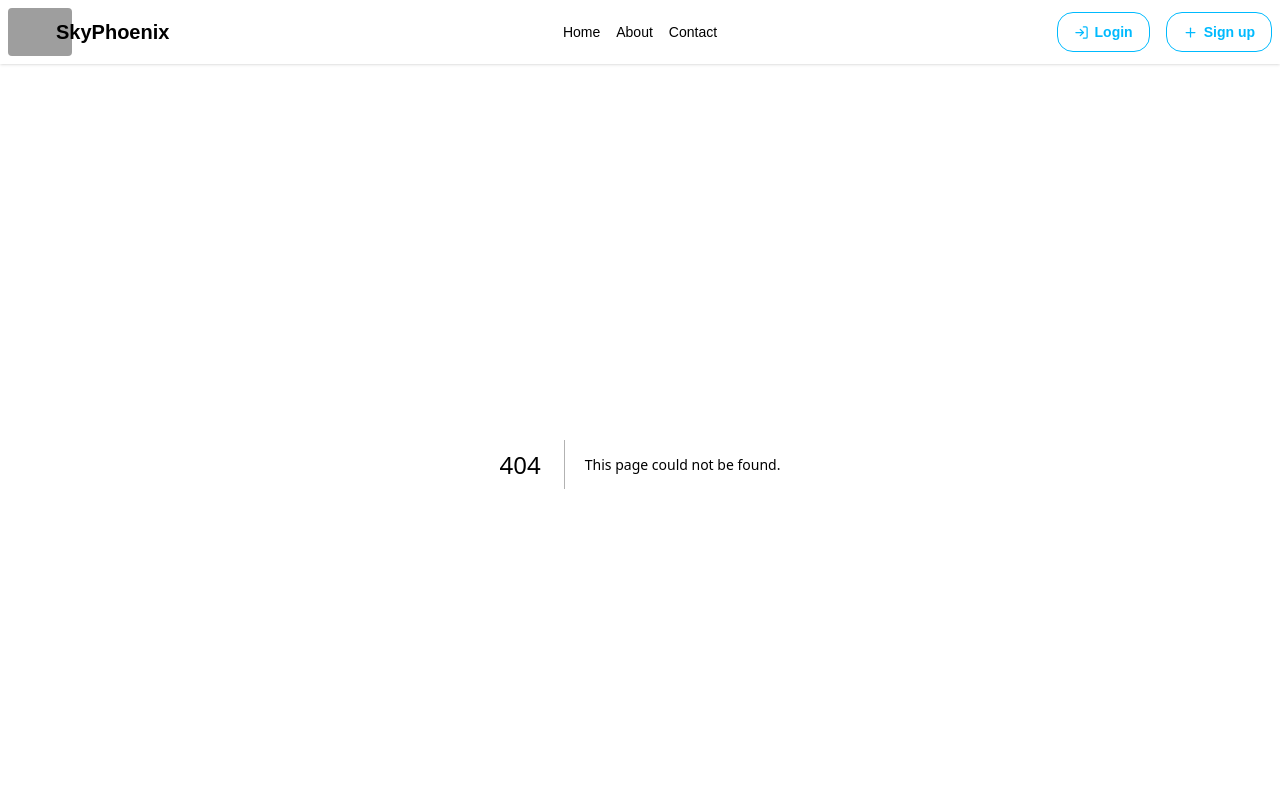
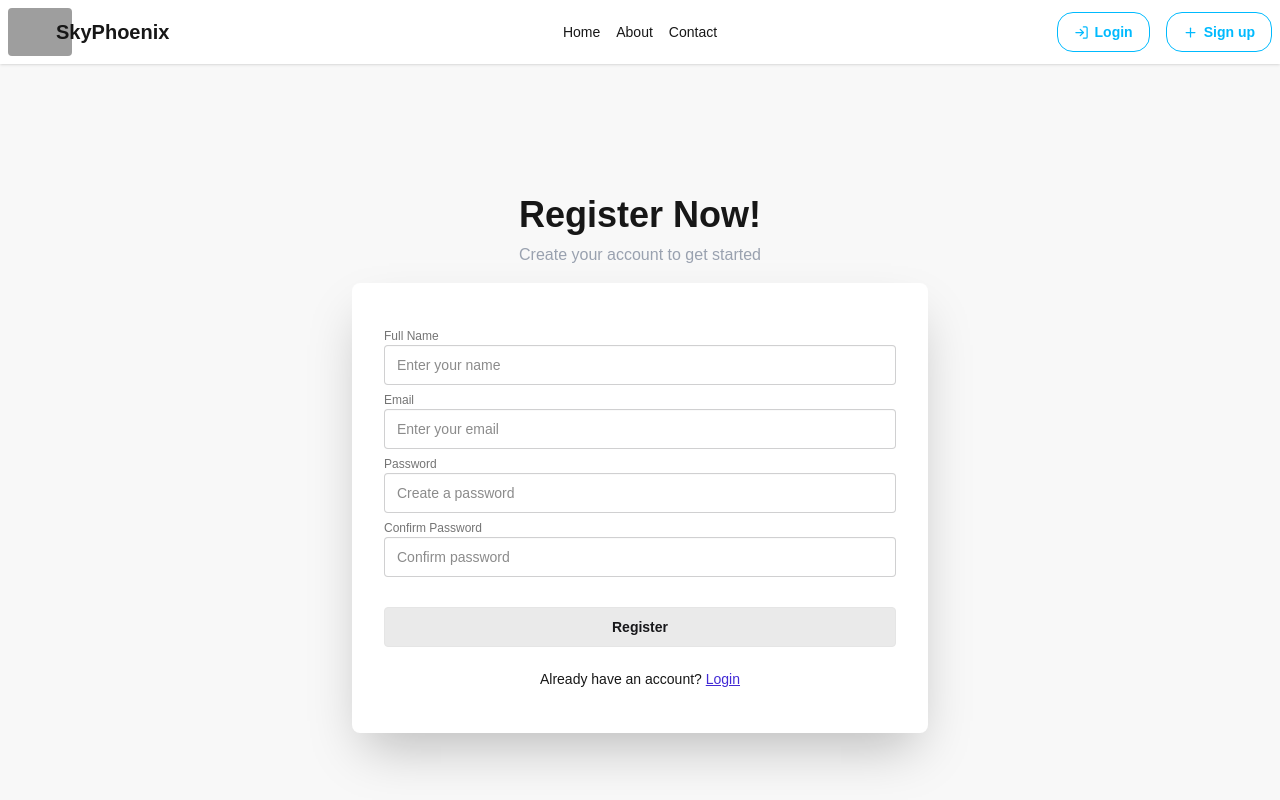
Before and after one commit to mohtasim2003/Adv.-Web-FrontEnd, a Next.js app in the folder my-app/: page /registration in a window 1280 px wide. Before the commit this address had no page. Shown: the top 800 px of the page. Built offline with nearby package versions, Linux system fonts and the light colour scheme; grey boxes are pictures that could not be loaded.

Commit message:
Create login & registration page

```diff
--- a/my-app/app/Component/Navbar.tsx
+++ b/my-app/app/Component/Navbar.tsx
@@ -74,8 +74,8 @@ const linkClass = (path: string) =>
     </ul>
   </div>
   <div className="navbar-end space-x-4">
-    <a className="btn rounded-2xl btn-outline btn-info"><LogIn size={15} />Login</a>
-    <a className="btn rounded-2xl btn-outline btn-info"><Plus size={15} />Sign up</a>
+    <Link href={"/login"} className="btn rounded-2xl btn-outline btn-info"><LogIn size={15} />Login</Link>
+    <Link href={"/registration"} className="btn rounded-2xl btn-outline btn-info"><Plus size={15} />Sign up</Link>
   </div>
 </div>
   )
--- /dev/null
+++ b/my-app/app/login/page.tsx
@@ -0,0 +1,63 @@
+import Link from "next/link";
+import React from "react";
+
+export default function Page() {
+  return (
+    <div className="hero min-h-screen bg-base-200">
+      <div className="hero-content flex-col w-full">
+
+        {/* Title */}
+        <div className="text-center mb-8">
+          <h1 className="text-4xl font-bold">Welcome Back!</h1>
+          <p className="mt-2 text-gray-400">
+            Login to your account
+          </p>
+        </div>
+
+        {/* Card */}
+        <div className="card bg-base-100 w-full max-w-xl shadow-2xl">
+          <div className="card-body px-8 py-10">
+
+            <fieldset className="fieldset space-y-4">
+
+              <div>
+                <label className="label font-medium">Email</label>
+                <input
+                  type="email"
+                  className="input input-bordered w-full"
+                  placeholder="Enter your email"
+                />
+              </div>
+
+              <div>
+                <label className="label font-medium">Password</label>
+                <input
+                  type="password"
+                  className="input input-bordered w-full"
+                  placeholder="Enter your password"
+                />
+              </div>
+
+              <div className="text-right">
+                <a className="link link-hover text-sm">
+                  Forgot password?
+                </a>
+              </div>
+
+              <button className="btn btn-soft w-full mt-6">
+                Login
+              </button>
+
+              <p className="text-center text-sm mt-4">
+                Don’t have an account?{" "}
+                <Link href={"/registration"} className="link link-primary">Register</Link>
+              </p>
+
+            </fieldset>
+
+          </div>
+        </div>
+      </div>
+    </div>
+  );
+}
--- /dev/null
+++ b/my-app/app/registration/page.tsx
@@ -0,0 +1,76 @@
+// import { Link } from "lucide-react";
+import Link from "next/link";
+import React from "react";
+
+export default function Page() {
+  return (
+    <div className="hero min-h-screen bg-base-200">
+      <div className="hero-content flex-col w-full">
+
+        {/* Title */}
+        <div className="text-center">
+          <h1 className="text-4xl font-bold">Register Now!</h1>
+          <p className="mt-2 text-gray-400">
+            Create your account to get started
+          </p>
+        </div>
+
+        {/* Wider Card */}
+        <div className="card bg-base-100 w-full max-w-xl shadow-2xl">
+          <div className="card-body px-8 py-10">
+
+            <fieldset className="fieldset">
+
+              <div>
+                <label className="label font-medium">Full Name</label>
+                <input
+                  type="text"
+                  className="input input-bordered w-full"
+                  placeholder="Enter your name"
+                />
+              </div>
+
+              <div>
+                <label className="label font-medium">Email</label>
+                <input
+                  type="email"
+                  className="input input-bordered w-full"
+                  placeholder="Enter your email"
+                />
+              </div>
+
+              <div>
+                <label className="label font-medium">Password</label>
+                <input
+                  type="password"
+                  className="input input-bordered w-full"
+                  placeholder="Create a password"
+                />
+              </div>
+
+              <div>
+                <label className="label font-medium">Confirm Password</label>
+                <input
+                  type="password"
+                  className="input input-bordered w-full"
+                  placeholder="Confirm password"
+                />
+              </div>
+
+              <button className="btn btn-soft w-full mt-6">
+                Register
+              </button>
+
+              <p className="text-center text-sm mt-4">
+                Already have an account?{" "}
+                <Link href={"/login"} className="link link-primary">Login</Link>
+              </p>
+
+            </fieldset>
+
+          </div>
+        </div>
+      </div>
+    </div>
+  );
+}
```
Also changed, not shown: my-app/app/globals.css (+6 -6 lines).
